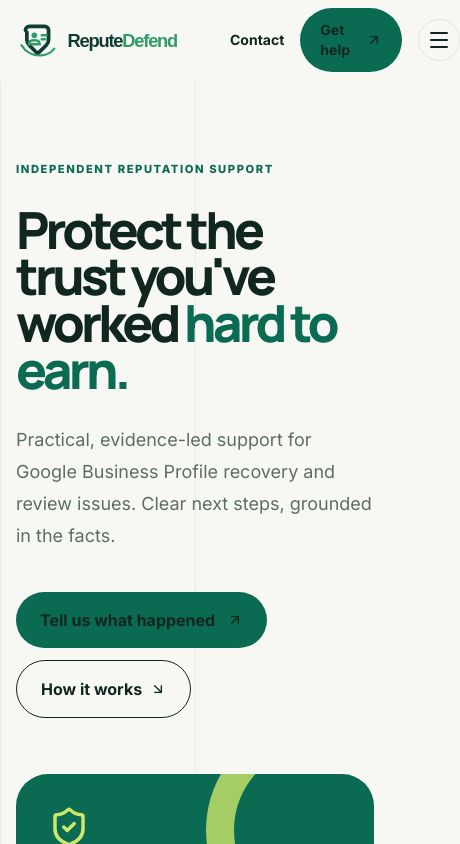
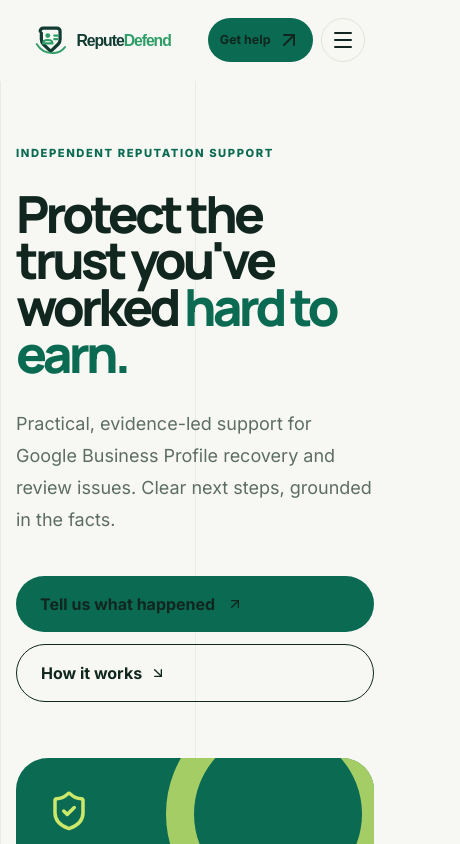
Before and after one commit to NabarunDas/reputedefend-web, a Next.js app: page / in a window 390 px wide. Shown: the top 844 px of the page, 460 px wide, since content can reach past the window. Built offline with nearby package versions, Linux system fonts and the light colour scheme.

Commit message:
Fix mobile header overflow

```diff
--- a/app/globals.css
+++ b/app/globals.css
@@ -3,7 +3,7 @@
 :root { --ink:#10261f; --muted:#5d6d66; --paper:#f7f8f3; --surface:#fff; --line:#dfe5dc; --green:#0b6b52; --green-dark:#084d3d; --lime:#cbe86b; --warm:#f0e8da; }
 * { box-sizing:border-box; }
 html { scroll-behavior:smooth; }
-body { margin:0; background:var(--paper); color:var(--ink); font-family:var(--font-body), Arial, Helvetica, sans-serif; }
+body { margin:0; overflow-x:clip; background:var(--paper); color:var(--ink); font-family:var(--font-body), Arial, Helvetica, sans-serif; }
 a { color:inherit; text-decoration:none; }
 button, input, textarea, select { font:inherit; }
 :focus-visible { outline:3px solid var(--green); outline-offset:4px; }
@@ -14,8 +14,11 @@ button, input, textarea, select { font:inherit; }
 .section-title { font-family:var(--font-display), Arial, Helvetica, sans-serif; font-size:clamp(2.25rem, 4.5vw, 4.5rem); letter-spacing:-.06em; line-height:.96; font-weight:800; }
 .grid-lines { background-image:linear-gradient(to right, rgba(16,38,31,.06) 1px, transparent 1px); background-size:25% 100%; }
 @media (max-width:640px){ .container{width:min(100% - 32px,1180px)} .grid-lines{background-size:50% 100%} }
+@media (max-width:767px) { .hero-panel-orbit { right:-1rem; } .hero-panel-orbit-bottom { left:-1rem; } }
 .site-header { background:var(--paper); transition:background-color 220ms ease-out, border-color 220ms ease-out, box-shadow 220ms ease-out, backdrop-filter 220ms ease-out; }
 .site-header-scrolled { background:color-mix(in srgb, var(--paper) 88%, transparent); border-color:color-mix(in srgb, var(--line) 82%, transparent); box-shadow:0 8px 24px rgba(16,38,31,.04); backdrop-filter:blur(12px); }
+.desktop-contact { display:none !important; }
+@media (min-width:768px) { .desktop-contact { display:inline-flex !important; } }
 .nav-link { position:relative; display:inline-flex; transform:translateY(0); color:var(--ink); transition:color 200ms ease-out, transform 200ms ease-out; }
 .nav-link::after { content:""; position:absolute; right:0; bottom:-6px; left:0; height:1px; transform:scaleX(0); transform-origin:left; background:currentColor; transition:transform 200ms ease-out; }
 .nav-link:hover, .nav-link:focus-visible, .nav-link-active { color:var(--green-dark); transform:translateY(-1px); }
--- a/components/header.tsx
+++ b/components/header.tsx
@@ -16,6 +16,7 @@ const navigation = [
 export function Header() {
   const pathname = usePathname()
   const [scrolled, setScrolled] = useState(false)
+  const [menuOpen, setMenuOpen] = useState(false)
 
   useEffect(() => {
     const updateScrollState = () => setScrolled(window.scrollY > 8)
@@ -24,11 +25,15 @@ export function Header() {
     return () => window.removeEventListener("scroll", updateScrollState)
   }, [])
 
+  useEffect(() => {
+    setMenuOpen(false)
+  }, [pathname])
+
   return (
     <header className={`site-header sticky top-0 z-30 border-b ${scrolled ? "site-header-scrolled" : "border-transparent"}`}>
-      <div className="container flex min-h-20 items-center justify-between gap-6">
-        <Link href="/" aria-label="ReputeDefend home" className="inline-flex shrink-0">
-          <ReputeLogo width="190" height="44" />
+      <div className="container flex min-h-20 items-center justify-between gap-3 px-4 sm:px-5 md:gap-6 md:px-0">
+        <Link href="/" aria-label="ReputeDefend home" className="inline-flex min-w-0 shrink-0" onClick={() => setMenuOpen(false)}>
+          <ReputeLogo className="h-auto w-[clamp(145px,42vw,190px)]" />
         </Link>
         <nav aria-label="Primary navigation" className="hidden items-center gap-8 text-[.78rem] font-bold md:flex">
           {navigation.map(([label, href]) => (
@@ -37,14 +42,15 @@ export function Header() {
             </Link>
           ))}
         </nav>
-        <div className="flex items-center gap-4">
-          <Link href="/contact" className={`nav-link hidden text-sm font-bold sm:block ${pathname === "/contact" ? "nav-link-active" : ""}`} aria-current={pathname === "/contact" ? "page" : undefined}>Contact</Link>
-          <Link href="/get-help" className="button-primary group flex items-center gap-2 rounded-full bg-[var(--green)] px-5 py-3 text-sm font-bold text-white" aria-current={pathname === "/get-help" ? "page" : undefined}>
+        <div className="flex shrink-0 items-center gap-2 sm:gap-4">
+          <Link href="/contact" className={`desktop-contact nav-link text-sm font-bold ${pathname === "/contact" ? "nav-link-active" : ""}`} aria-current={pathname === "/contact" ? "page" : undefined}>Contact</Link>
+          <Link href="/get-help" className="button-primary group flex items-center gap-1.5 rounded-full bg-[var(--green)] px-3 py-2.5 text-[.78rem] font-bold text-white sm:gap-2 sm:px-5 sm:py-3 sm:text-sm" aria-current={pathname === "/get-help" ? "page" : undefined}>
             Get help <ArrowUpRight data-icon="inline-end" className="button-arrow" />
           </Link>
-          <button type="button" aria-label="Open navigation" className="button-secondary rounded-full border border-[var(--line)] p-2 md:hidden"><Menu /></button>
+          <button type="button" aria-expanded={menuOpen} aria-controls="mobile-navigation" aria-label={menuOpen ? "Close navigation" : "Open navigation"} onClick={() => setMenuOpen((open) => !open)} className="button-secondary inline-flex size-11 shrink-0 items-center justify-center rounded-full border border-[var(--line)] md:hidden"><Menu /></button>
         </div>
       </div>
+      {menuOpen && <nav id="mobile-navigation" aria-label="Mobile navigation" className="border-t border-[var(--line)] bg-[var(--paper)] px-4 py-5 md:hidden"><div className="container flex flex-col gap-1 sm:px-1">{[...navigation, ["Contact", "/contact"], ["Get help", "/get-help"] as const].map(([label, href]) => <Link key={href} href={href} className="rounded-xl px-3 py-3 text-base font-bold hover:bg-white" aria-current={pathname === href ? "page" : undefined}>{label}</Link>)}</div></nav>}
     </header>
   )
 }
```
Also changed, not shown: components/sections.tsx (+1 -1 lines).
